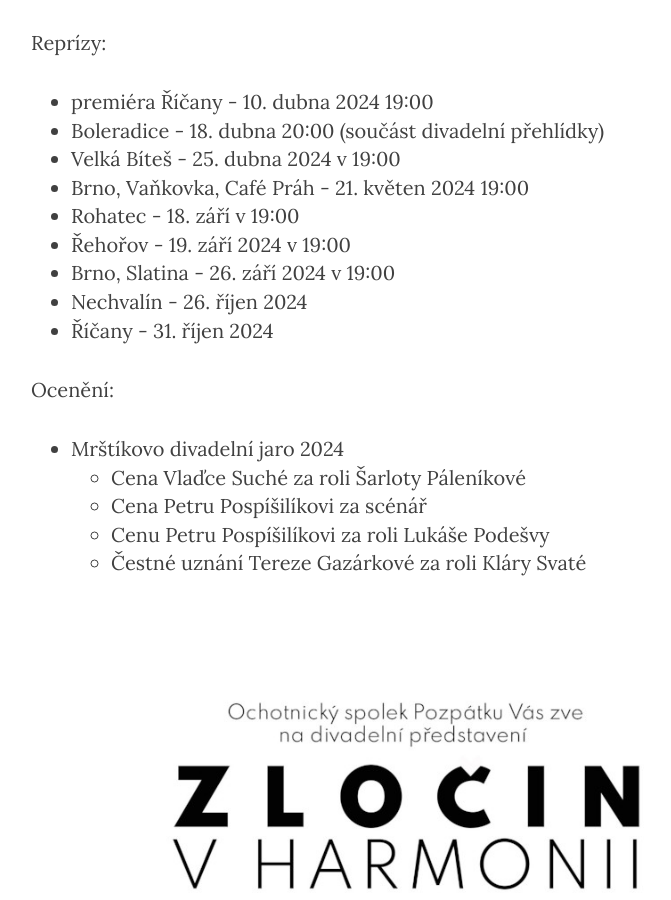
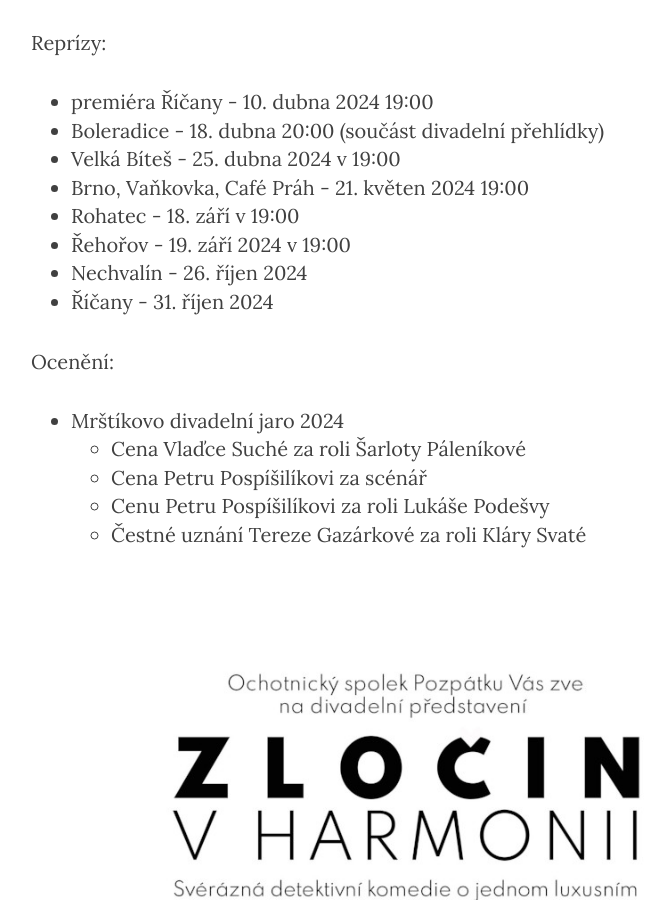
Before and after one commit to xsuchy/pozpatku, a Jekyll site: the page built from _posts/2024-02-24-zlocin-v-harmonii.markdown, in a window 1280 px wide and 900 px high, scrolled down 1263 px. Shown: the whole window, without its empty margins (234-905 px from the left). Built offline with Jekyll 4.4.1, drawn with Linux system fonts in a browser that asks for light colours; nearby versions of some CDN libraries.

Commit message:
Slatina na nas jaksi zapomela

```diff
--- a/_posts/2024-02-24-zlocin-v-harmonii.markdown
+++ b/_posts/2024-02-24-zlocin-v-harmonii.markdown
@@ -35,7 +35,6 @@ Reprízy:
  * [Brno, Vaňkovka, Café Práh - 21. květen 2024 19:00](https://www.cafeprah.cz/kalendar-akci/akce-3594)
  * Rohatec - 18. září v 19:00
  * Řehořov - 19. září 2024 v 19:00
- * Brno, Slatina - 26. září 2024 v 19:00
  * Nechvalín - 26. říjen 2024
  * Říčany - 31. říjen 2024
 
```
